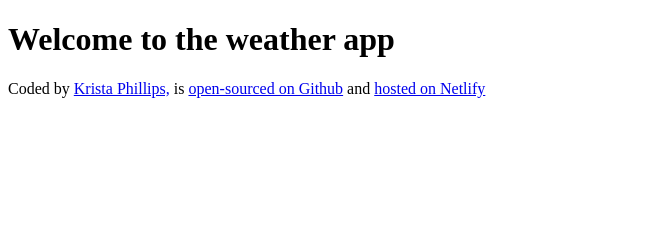
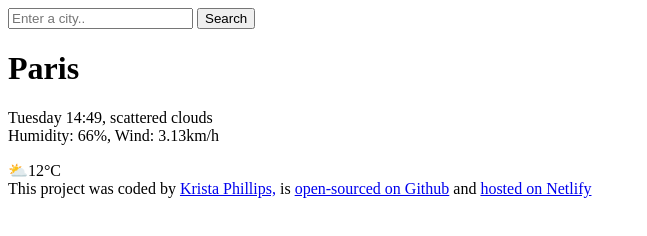
Before and after one commit to KristaaP/Krista-weather, a plain HTML site: page index.html in a window 1280 px wide. Shown: the whole page, without its empty margins (0-647 px from the left). Drawn offline with Linux system fonts and the light colour scheme.

Commit message:
Added the HTML to the project

```diff
--- a/index.html
+++ b/index.html
@@ -6,9 +6,24 @@
     <title>Weather app</title>
   </head>
   <body>
-    <h1>Welcome to the weather app</h1>
+    <header>
+      <form>
+        <input type="search" placeholder="Enter a city.." required />
+        <input type="submit" value="Search" />
+      </form>
+    </header>
+    <main>
+      <div>
+        <h1>Paris</h1>
+        <p>
+          Tuesday 14:49, scattered clouds <br />
+          Humidity: 66%, Wind: 3.13km/h
+        </p>
+      </div>
+      <div>⛅12°C</div>
+    </main>
     <footer>
-      Coded by
+      This project was coded by
       <a href="https://github.com/KristaaP" target="_blank">
         Krista Phillips,</a
       >
```
